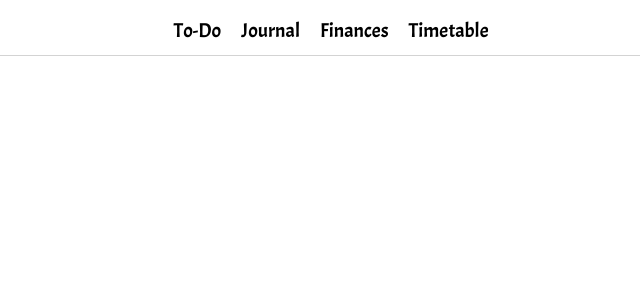
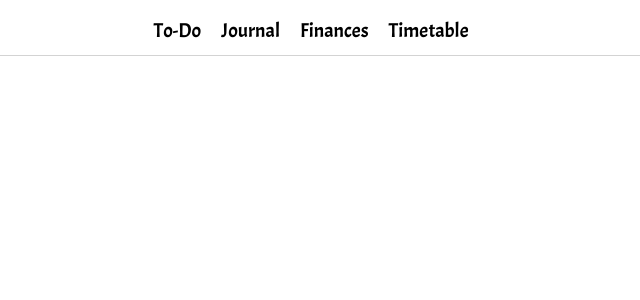
Before and after one commit to cardcj/myDash, a React app: page / in a window 1280 px wide. Shown: the top 300 px of the page, without its empty margins (329-969 px from the left). Built offline with nearby package versions, Linux system fonts and the light colour scheme.

Commit message:
changed NavBar element to be a styled nav instead of ul and applied aria role of navigation to it

```diff
--- a/src/components/Navigation.tsx
+++ b/src/components/Navigation.tsx
@@ -22,7 +22,7 @@ const NavButton = styled('li')`
 	}
 `
 
-const NavBar = styled('ul')`
+const NavBar = styled('nav')`
 	width: 80%;
 	margin: 0 auto;
 	text-align: center;
@@ -31,7 +31,7 @@ const NavBar = styled('ul')`
 
 const Navigation = () => {
 	return (
-		<NavBar>
+		<NavBar role="navigation">
 			<NavButton>To-Do</NavButton>
 			<NavButton>Journal</NavButton>
 			<NavButton>Finances</NavButton>
```
